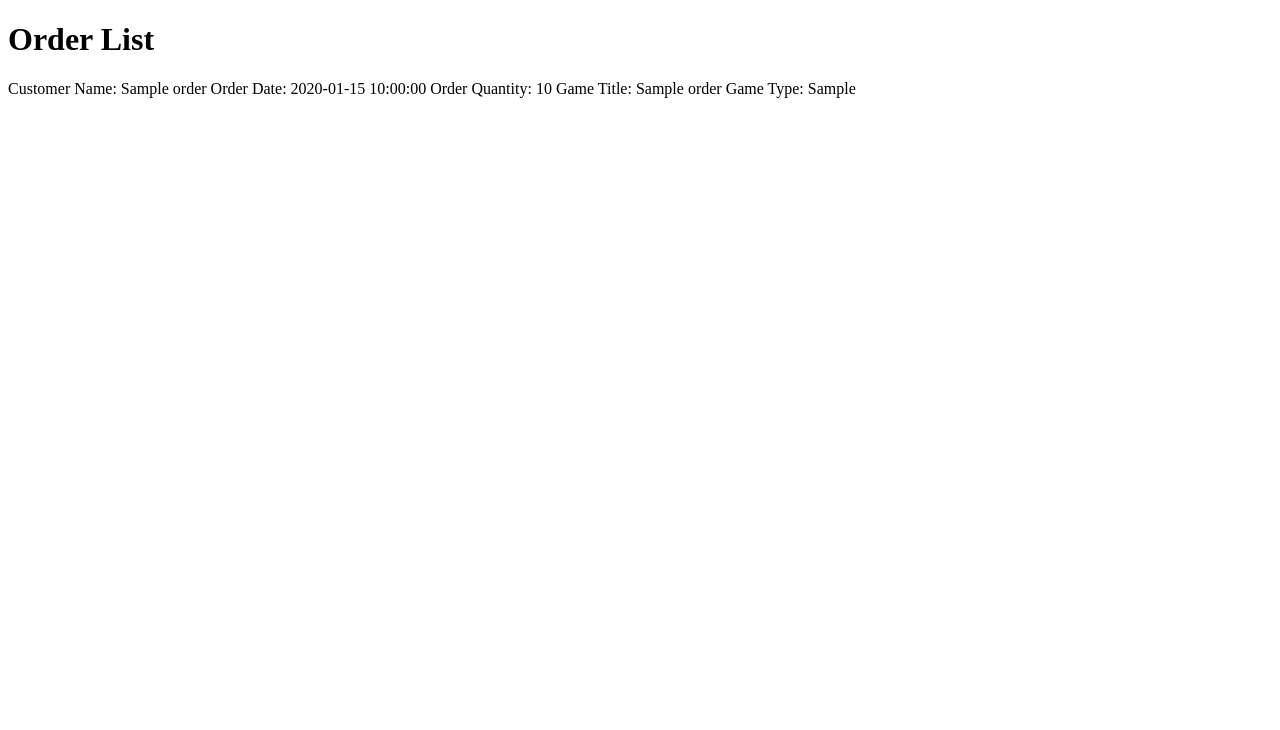
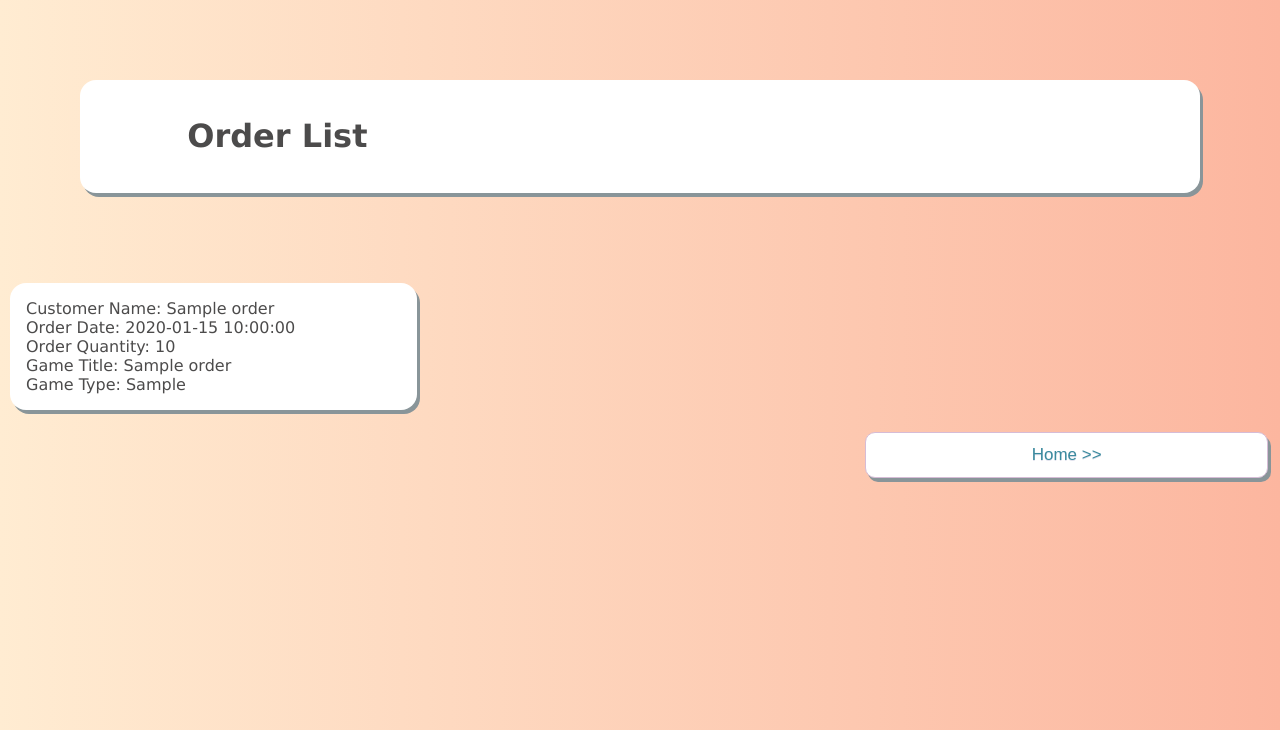
Before and after one commit to Cetins/Flask_Model_Homework, a Flask app: template templates/index.html in a window 1280 px wide. Shown: the top 730 px of the page. Run offline with Flask 2, Linux system fonts and the light colour scheme; the template is opened without the code that fills it: most values are stand-ins (such as "Sample title", 1, 10 or a date in 2020).

Commit message:
just added some css, literally nothing fancy :P

```diff
--- a/controllers/controller.py
+++ b/controllers/controller.py
@@ -3,7 +3,7 @@ from models.order_list import orders
 from app import app
 
 
-@app.route('/orders')
+@app.route('/')
 def index():
     return render_template('index.html', title='Order', orders=orders)
 
--- /dev/null
+++ b/static/index.css
@@ -0,0 +1,63 @@
+body {
+    font-family: Verdana, Geneva, Tahoma, sans-serif;
+    color: rgb(76, 75, 75);
+    margin: 0;
+    background-image: linear-gradient(to right, #ffecd2 0%, #fcb69f 100%);
+}
+
+header {
+    text-align: center;
+    background-color: white;
+    box-shadow: 3px 4px 0px 0px #899599;
+    margin: 5rem;
+    padding: 1rem;
+    border-radius: 1rem;
+    grid-area: header;
+}
+
+main>section>p {
+    background-color: white;
+    box-shadow: 3px 4px 0px 0px #899599;
+    padding: 1rem;
+    grid-area: order;
+    margin: 10px;
+    border-radius: 1rem;
+}
+
+.myButton {
+	box-shadow: 3px 4px 0px 0px #899599;
+	background-color:white;
+	border-radius: 10px;
+	border:1px solid #d6bcd6;
+	display:inline-block;
+	cursor:pointer;
+	color:#3a8a9e;
+	font-family:Arial;
+	font-size:17px;
+	padding:12px 12px;
+    margin: 12px;
+	text-decoration:none;
+	text-shadow:0px 1px 0px #e1e2ed;
+    text-align: center;
+    grid-area: footer;
+}
+.myButton:hover {
+	background:linear-gradient(to bottom, #bab1ba 5%, #ededed 100%);
+	background-color:#bab1ba;
+}
+.myButton:active {
+	position:relative;
+	top:1px;
+}
+
+.container {
+    display: grid;
+    justify-content: center;
+    grid-template-areas:
+      'header header header'
+      'order order order'
+      'order order order'
+      '. . footer';
+      grid-template-columns: 3fr 3fr 3fr;
+      grid-template-rows: auto;
+  }
--- a/templates/index.html
+++ b/templates/index.html
@@ -4,20 +4,28 @@
     <meta charset="UTF-8">
     <meta http-equiv="X-UA-Compatible" content="IE=edge">
     <meta name="viewport" content="width=device-width, initial-scale=1.0">
+    <link rel="stylesheet" href="{{ url_for('static', filename='index.css') }}">
     <title>{{ title }} - Order List</title>
 </head>
 <body>
-    <h1>Order List</h1>
-    {% for order in orders %}
-    <div>
-        <p>
-            Customer Name: {{ order.customer_name }}
-            Order Date: {{ order.order_date }}
-            Order Quantity: {{ order.quantity }}
-            Game Title: {{ order.game_title }}
-            Game Type: {{ order.game_type }} <br>
-        </p>
-    </div>
-    {% endfor %}
+    <header class="container">
+        <h1>Order List</h1>
+    </header>
+    <main class="container">
+        {% for order in orders %}
+        <section>
+            <p id="grid-container">
+                Customer Name: {{ order.customer_name }} <br>
+                Order Date: {{ order.order_date }} <br>
+                Order Quantity: {{ order.quantity }} <br>
+                Game Title: {{ order.game_title }} <br>
+                Game Type: {{ order.game_type }} <br>
+            </p>
+        </section>
+        {% endfor %}
+    </main>
+    <footer class="container">
+        <a href="#" class="myButton">Home >></a>
+    </footer>
 </body>
 </html>
--- a/templates/order.html
+++ b/templates/order.html
@@ -4,6 +4,7 @@
     <meta charset="UTF-8">
     <meta http-equiv="X-UA-Compatible" content="IE=edge">
     <meta name="viewport" content="width=device-width, initial-scale=1.0">
+    <link rel="stylesheet" href="{{ url_for('static', filename='order.css') }}">
     <title>{{ title }} - Order</title>
 </head>
 <body>
```
Also changed, not shown: models/order_list.py (+11 -1 lines), static/__init__.py (added), static/order.css (added), templates/__init__.py (added).
